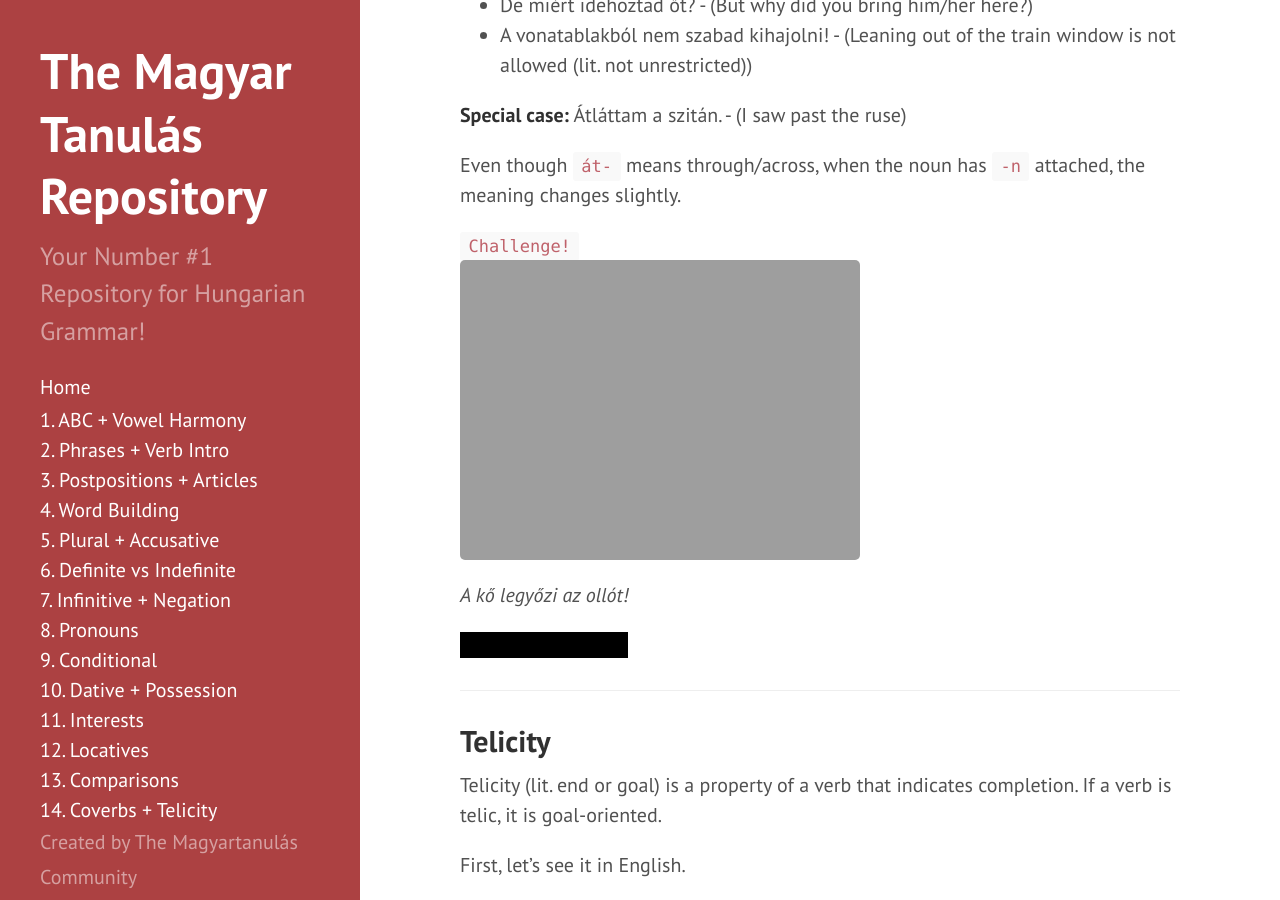
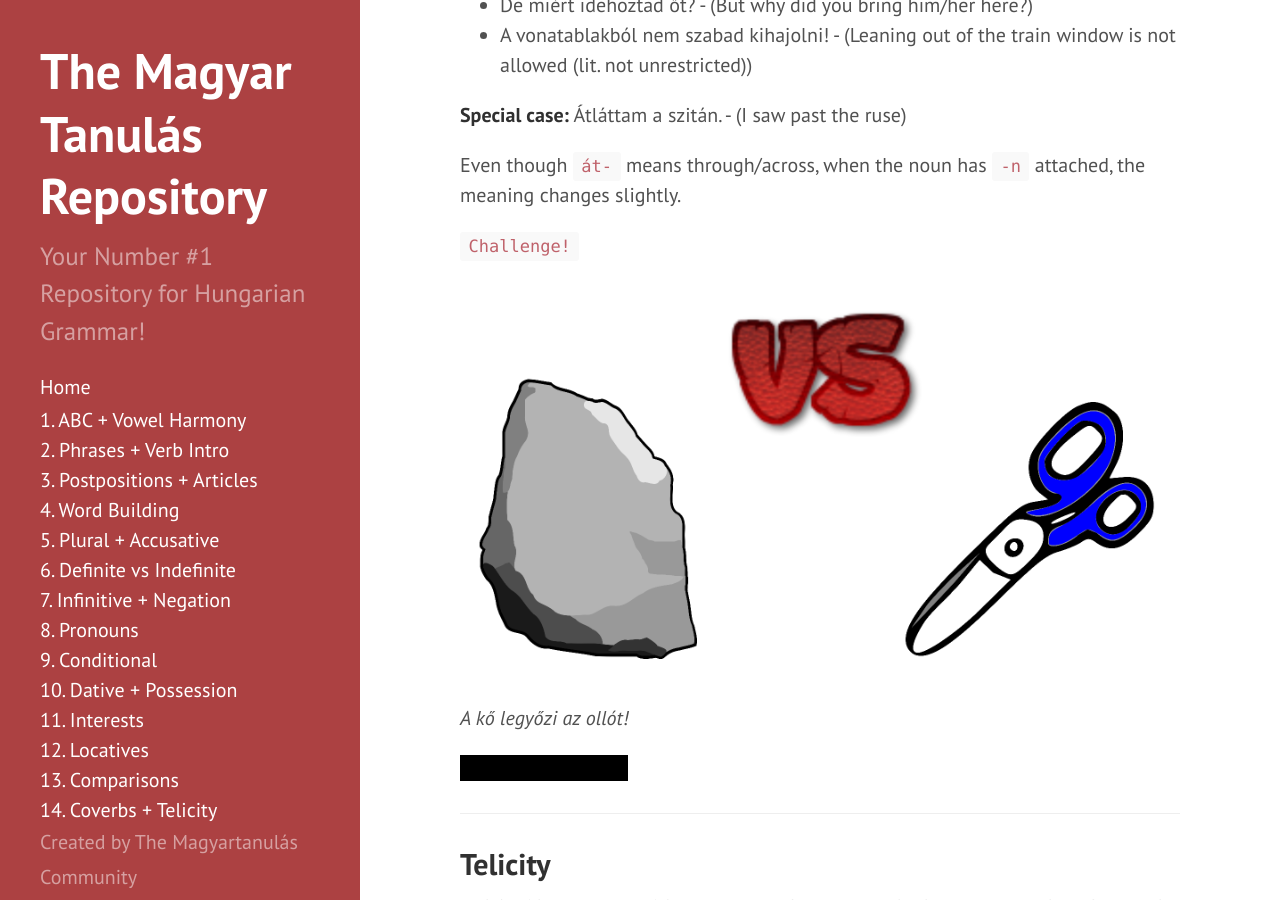
Before and after one commit to Magyartanulas/magyartanulas.github.io, a Jekyll site: the page built from coverbs_telicity.md, in a window 1280 px wide and 900 px high, scrolled down 1238 px. Built offline with Jekyll 4.4.1, drawn with Linux system fonts in a browser that asks for light colours; Markdown is read by kramdown in place of the engine named in the settings.

Commit message:
Update coverbs_telicity.md

```diff
--- a/coverbs_telicity.md
+++ b/coverbs_telicity.md
@@ -40,7 +40,7 @@ This is the same deal with Hungarian so it's important to get these right. Here
 Even though `át-` means through/across, when the noun has `-n` attached, the meaning changes slightly.
 
 `Challenge!`
-![háború](https://magyartanulas.github.io/public/showdown.png/)
+![háború](https://magyartanulas.github.io/public/showdown.png)
 
 *A kő legyőzi az ollót!*
 
```
